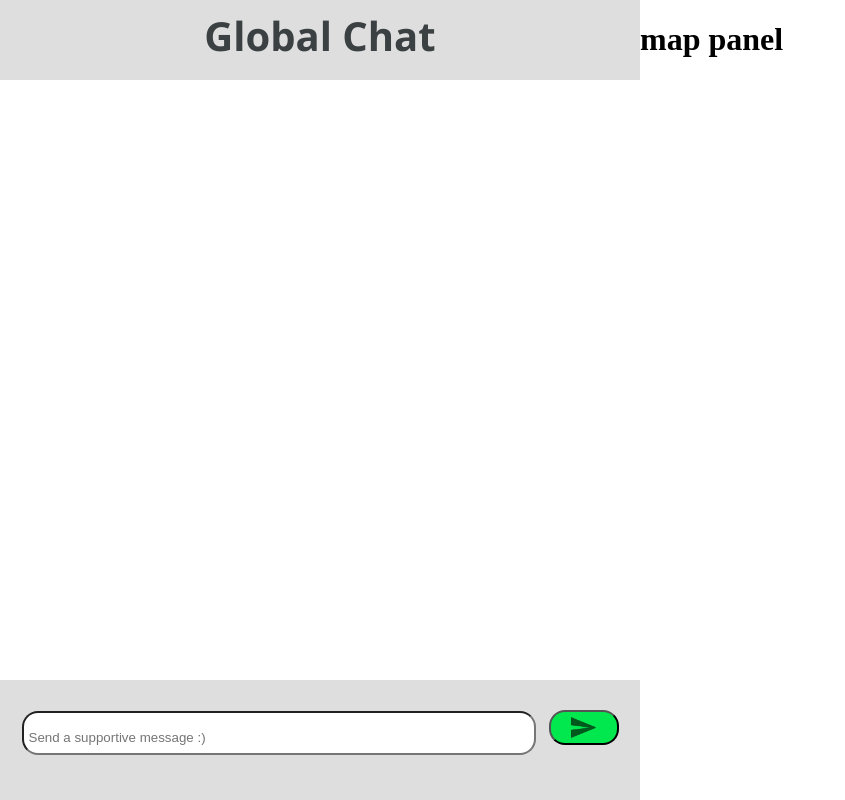
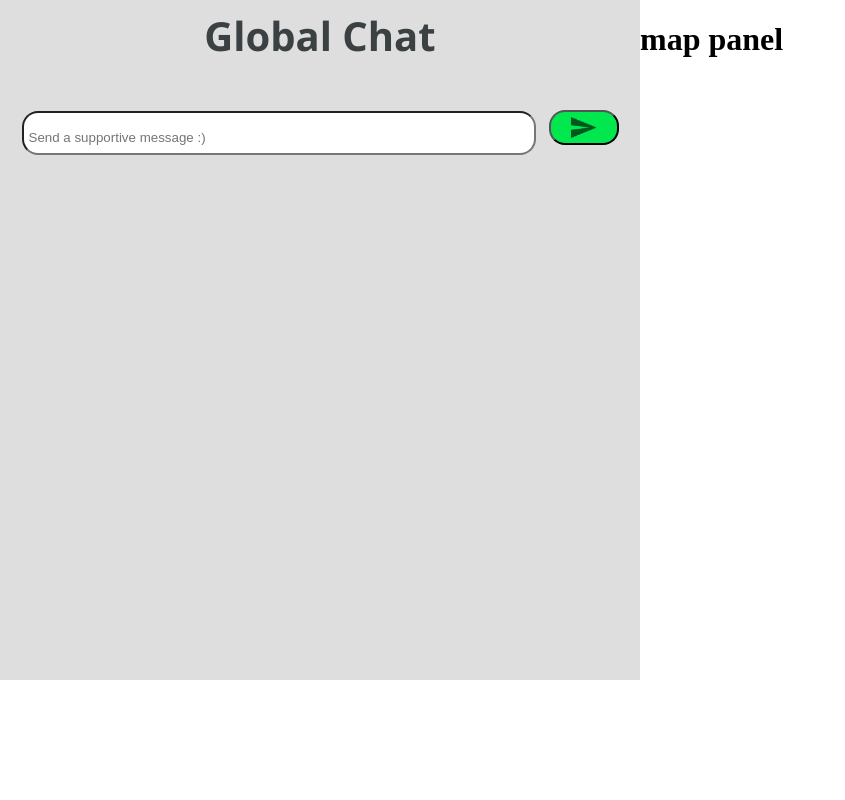
Before and after one commit to KhaderBallout/Beacon, a React (Create React App) app in the folder client/: page /chat in a window 1280 px wide. Shown: the whole page, without its empty margins (0-845 px from the left). Built offline with nearby package versions, Linux system fonts and the light colour scheme; no server answers.

Commit message:
messages

```diff
--- a/client/src/components/chat/Chat.js
+++ b/client/src/components/chat/Chat.js
@@ -54,9 +54,7 @@ const Chat = ({ location }) => {
         <div className="main">
             <div className='left-panel'>
                 <div className="navbar">Global Chat</div>
-                {/* messaging panel */}
-
-                <div></div>
+                {/* <div><Messages /></div> */}
                 <div className='input'><Input message={message} setMessage={setMessage} send={send} /></div>
 
             </div>
```
